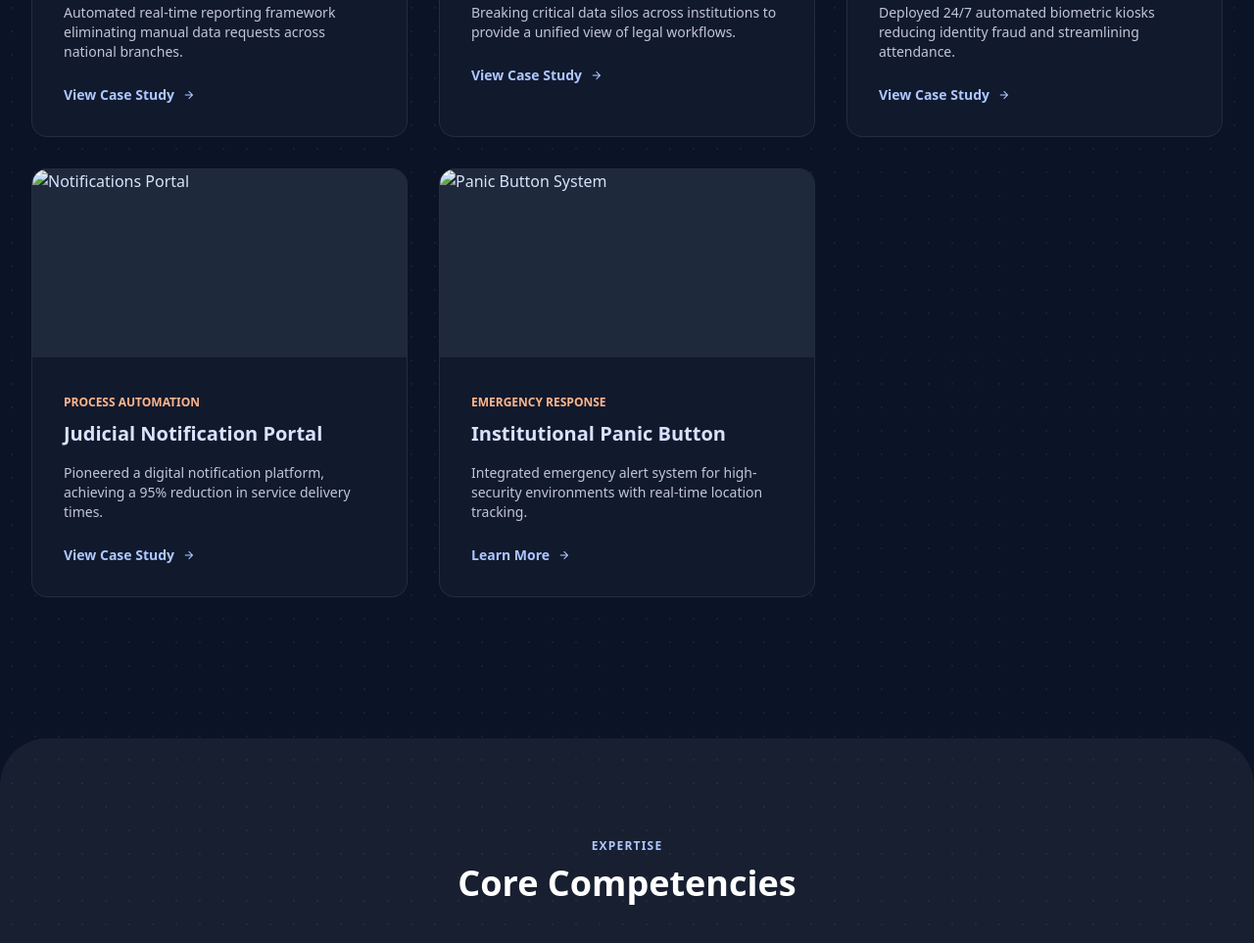
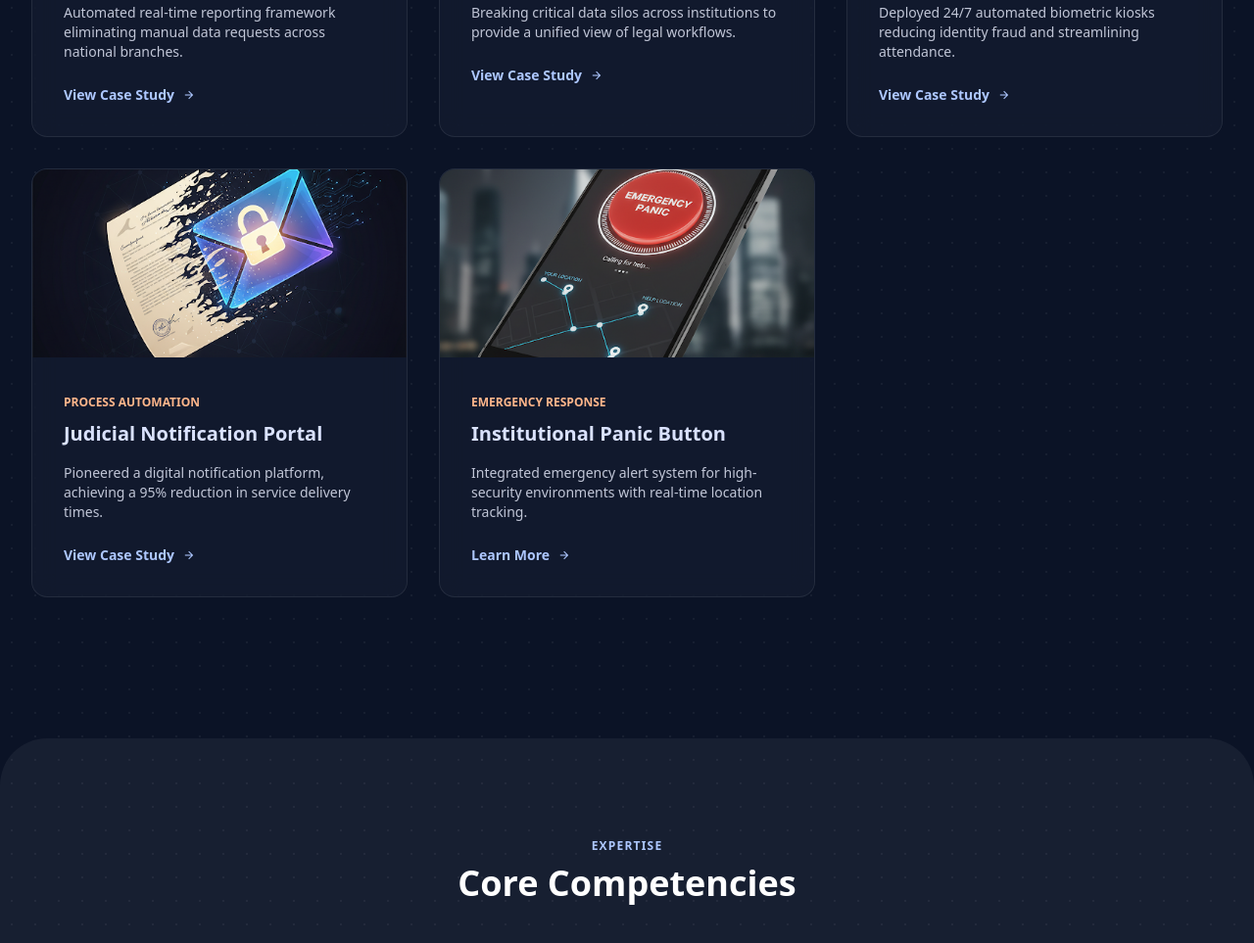
Before and after one commit to refigueroah/ronald-portfolio-2026, a plain HTML site: page index.html in a window 1280 px wide. Shown: the part 1604-2567 px from the top of the page at 98% size. Drawn offline with nearby package versions, Linux system fonts and the light colour scheme.

Commit message:
Update index.html

```diff
--- a/index.html
+++ b/index.html
@@ -150,7 +150,7 @@
 
                 <a class="glass-card rounded-2xl overflow-hidden group transition-all hover:ring-2 hover:ring-primary/50" href="./case_study_electronic_judicial_notification_system/index.html">
                     <div class="h-48 bg-slate-800 overflow-hidden">
-                        <img src="./assets/justice_preview.png" alt="Notifications Portal" class="w-full h-full object-cover group-hover:scale-105 transition-transform">
+                        <img src="./assets/electronic_judicial_system.png" alt="Notifications Portal" class="w-full h-full object-cover group-hover:scale-105 transition-transform">
                     </div>
                     <div class="p-8">
                         <span class="text-secondary text-xs font-bold uppercase">Process Automation</span>
@@ -162,7 +162,7 @@
 
                 <a class="glass-card rounded-2xl overflow-hidden group transition-all hover:ring-2 hover:ring-primary/50" href="#contact">
                     <div class="h-48 bg-slate-800 overflow-hidden">
-                        <img src="./assets/background_network.jpg" alt="Panic Button System" class="w-full h-full object-cover group-hover:scale-105 transition-transform">
+                        <img src="./assets/panic_button_app.png" alt="Panic Button System" class="w-full h-full object-cover group-hover:scale-105 transition-transform">
                     </div>
                     <div class="p-8">
                         <span class="text-secondary text-xs font-bold uppercase">Emergency Response</span>
```
